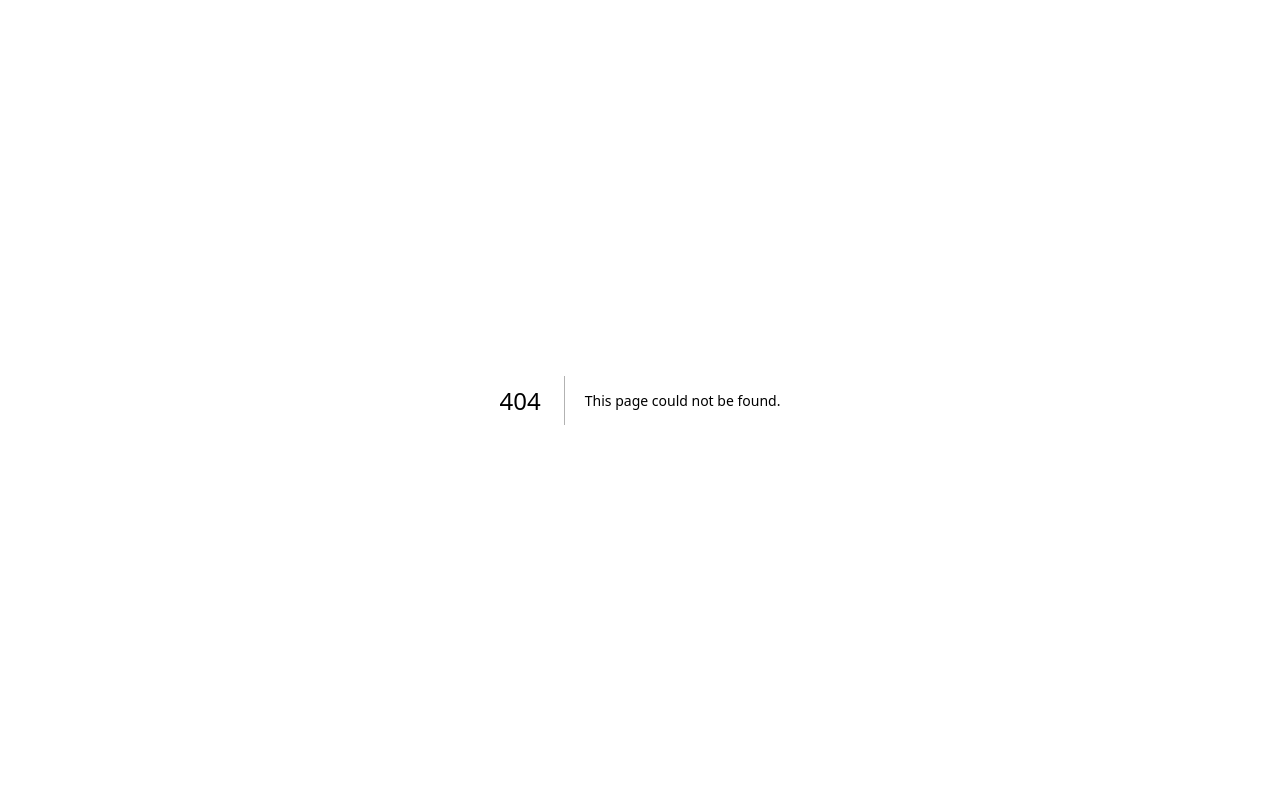
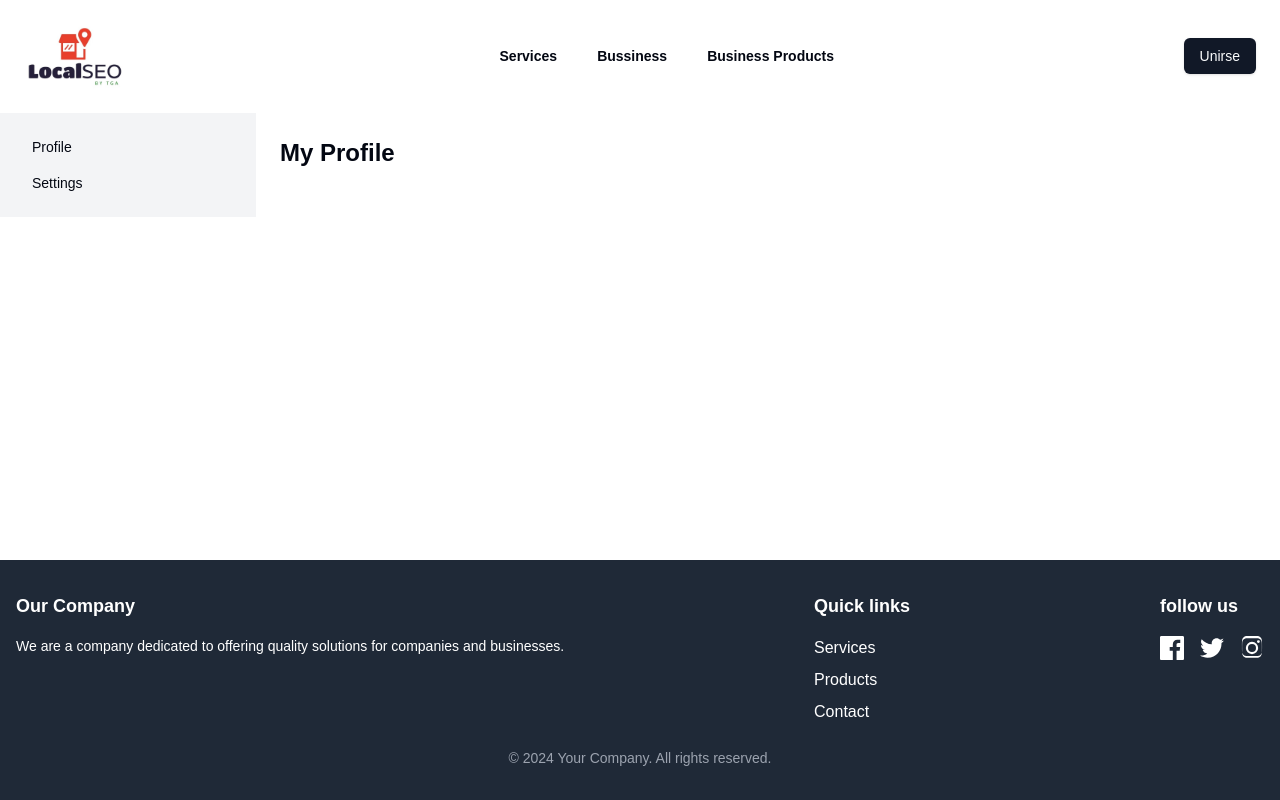
Before and after one commit to marketplace2023/marketplace_seo_local_clients, a Next.js app: page /my-account/profile in a window 1280 px wide. Before the commit this address had no page. Built offline with nearby package versions, Linux system fonts and the light colour scheme.

Commit message:
updating components services and clients

```diff
--- /dev/null
+++ b/app/my-account/profile/page.tsx
@@ -0,0 +1,15 @@
+import Layout from "@/components/layout/layout";
+import Siderbar from "@/components/layout/siderbar";
+
+const ProfilePage = () => {
+  return (
+    <Layout>
+      <Siderbar>
+        <h1 className="text-2xl font-bold mb-4">My Profile</h1>
+        {/* Aquí va el contenido del perfil */}
+      </Siderbar>
+    </Layout>
+  );
+};
+
+export default ProfilePage;
--- /dev/null
+++ b/components/layout/layout.tsx
@@ -0,0 +1,14 @@
+import Footer from "./footer";
+import Navbar from "./navbar";
+
+const Layout = ({ children }) => {
+  return (
+    <div className="flex flex-col min-h-screen">
+      <Navbar />
+      <main className="flex-grow">{children}</main>
+      <Footer />
+    </div>
+  );
+};
+
+export default Layout;
--- a/components/layout/navbar.tsx
+++ b/components/layout/navbar.tsx
@@ -49,7 +49,7 @@ const Navbar = () => {
               <DropdownMenuContent>
                 <DropdownMenuLabel>My Account</DropdownMenuLabel>
                 <DropdownMenuSeparator />
-                <Link href="/profile">
+                <Link href="/my-account/profile" passHref>
                   <DropdownMenuItem>Profile</DropdownMenuItem>
                 </Link>
               </DropdownMenuContent>
--- /dev/null
+++ b/components/layout/siderbar.tsx
@@ -0,0 +1,34 @@
+import Link from "next/link";
+
+const Siderbar = ({ children }) => {
+  return (
+    <div className="flex">
+      <aside className="w-64 bg-gray-100 p-4">
+        <nav>
+          <ul>
+            <li>
+              <Link
+                href="/my-account/profile"
+                className="block py-2 px-4 text-sm hover:bg-gray-200"
+              >
+                Profile
+              </Link>
+            </li>
+            <li>
+              <Link
+                href="/my-account/settings"
+                className="block py-2 px-4 text-sm hover:bg-gray-200"
+              >
+                Settings
+              </Link>
+            </li>
+            {/* Añade más enlaces según sea necesario */}
+          </ul>
+        </nav>
+      </aside>
+      <div className="flex-grow p-6">{children}</div>
+    </div>
+  );
+};
+
+export default Siderbar;
```
